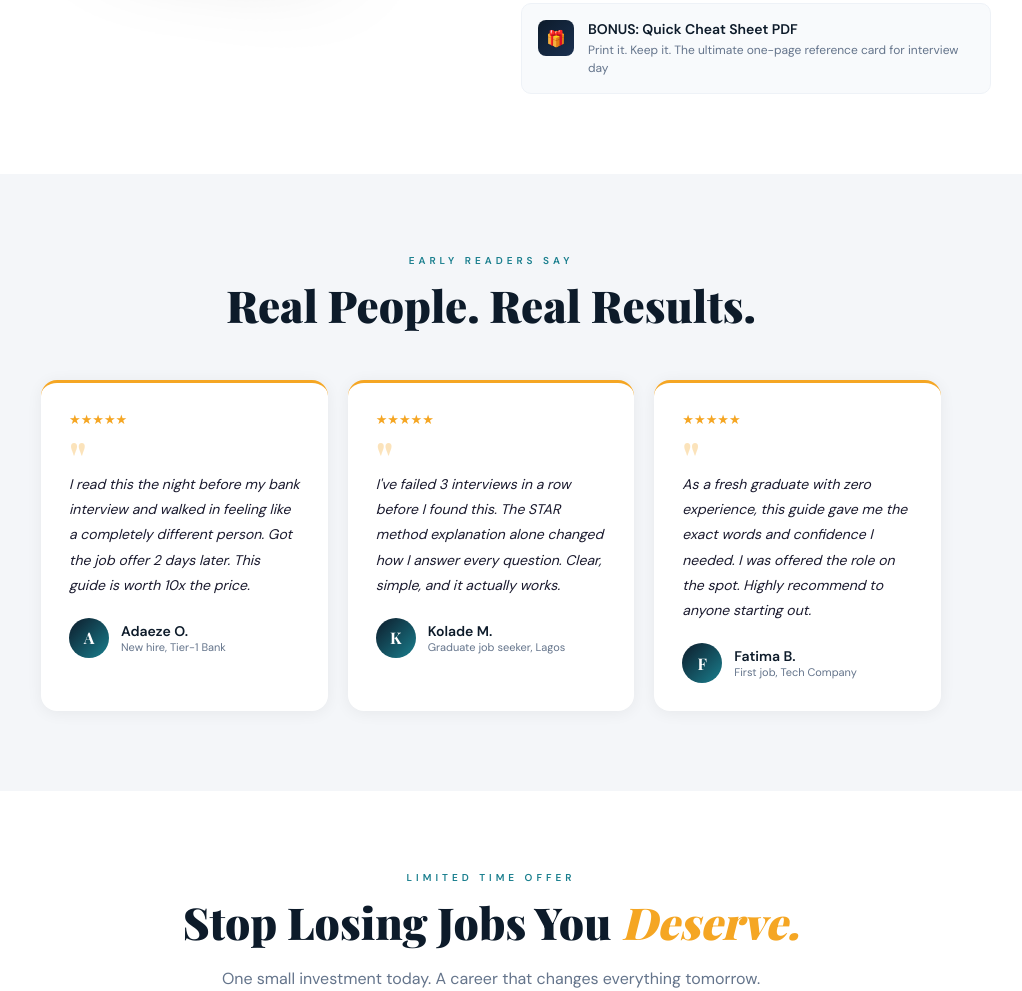
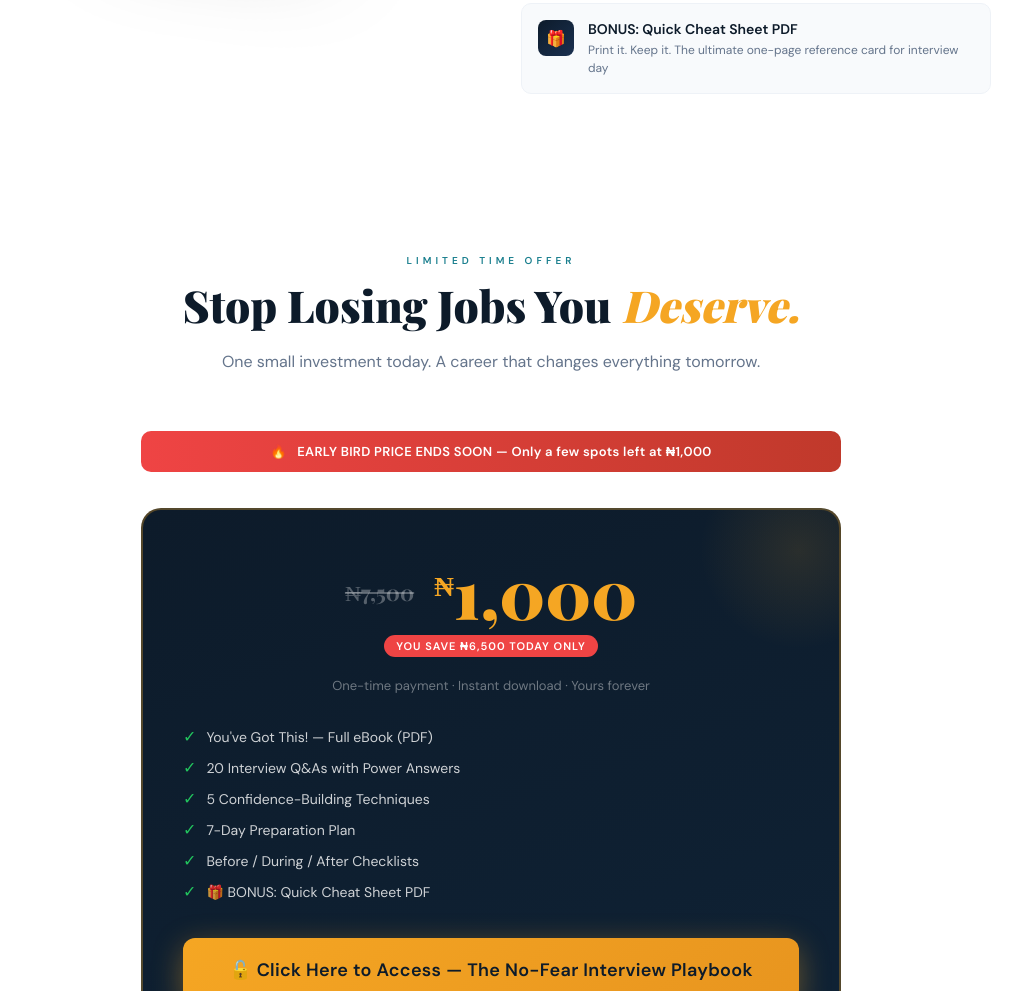
Before and after one commit to MTechconsult/Interview-Playbook-, a plain HTML site: page index.html in a window 1280 px wide. Shown: the part 3123-4114 px from the top of the page, without its empty margins (149-1171 px from the left). Drawn offline with nearby package versions, Linux system fonts and the light colour scheme; a web font is replaced by a local one.

Commit message:
Add files via upload

```diff
--- a/index.html
+++ b/index.html
@@ -688,70 +688,6 @@ nav {
 .feat-text h4 { font-size: 14px; font-weight: 600; color: var(--navy); margin-bottom: 3px; }
 .feat-text p { font-size: 12px; color: var(--muted); line-height: 1.5; }
 
-/* ── TESTIMONIALS ── */
-.social-proof {
-  background: #F4F6F9;
-  padding: 80px 5%;
-}
-
-.testimonial-grid {
-  max-width: 900px;
-  margin: 0 auto;
-  display: grid;
-  grid-template-columns: repeat(auto-fit, minmax(260px, 1fr));
-  gap: 20px;
-  margin-top: 48px;
-}
-
-.t-card {
-  background: white;
-  border-radius: 16px;
-  padding: 28px;
-  box-shadow: 0 2px 16px rgba(0,0,0,0.06);
-  border-top: 3px solid var(--gold);
-  position: relative;
-}
-
-.t-quote {
-  font-size: 48px;
-  color: var(--gold);
-  opacity: 0.3;
-  font-family: 'Playfair Display', serif;
-  line-height: 1;
-  margin-bottom: -10px;
-}
-
-.t-text {
-  font-size: 14px;
-  color: var(--text);
-  line-height: 1.8;
-  font-style: italic;
-  margin-bottom: 20px;
-}
-
-.t-author {
-  display: flex;
-  align-items: center;
-  gap: 12px;
-}
-
-.t-avatar {
-  width: 40px; height: 40px;
-  border-radius: 50%;
-  background: linear-gradient(135deg, var(--navy), var(--teal));
-  display: flex; align-items: center; justify-content: center;
-  font-size: 16px;
-  color: white;
-  font-weight: 700;
-  font-family: 'Playfair Display', serif;
-  flex-shrink: 0;
-}
-
-.t-name { font-size: 14px; font-weight: 600; color: var(--navy); }
-.t-role { font-size: 11px; color: var(--muted); }
-
-.stars { color: var(--gold); font-size: 13px; margin-bottom: 6px; }
-
 /* ── PRICING ── */
 .pricing {
   background: white;
@@ -1221,51 +1157,6 @@ footer .copy { font-size: 11px; color: rgba(255,255,255,0.2); }
   </div>
 </section>
 
-<!-- ── SOCIAL PROOF ── -->
-<section class="social-proof">
-  <div class="section-label reveal" style="text-align:center">Early Readers Say</div>
-  <h2 class="section-title reveal">Real People. Real Results.</h2>
-
-  <div class="testimonial-grid">
-    <div class="t-card reveal">
-      <div class="stars">★★★★★</div>
-      <div class="t-quote">"</div>
-      <p class="t-text">I read this the night before my bank interview and walked in feeling like a completely different person. Got the job offer 2 days later. This guide is worth 10x the price.</p>
-      <div class="t-author">
-        <div class="t-avatar">A</div>
-        <div>
-          <div class="t-name">Adaeze O.</div>
-          <div class="t-role">New hire, Tier-1 Bank</div>
-        </div>
-      </div>
-    </div>
-    <div class="t-card reveal">
-      <div class="stars">★★★★★</div>
-      <div class="t-quote">"</div>
-      <p class="t-text">I've failed 3 interviews in a row before I found this. The STAR method explanation alone changed how I answer every question. Clear, simple, and it actually works.</p>
-      <div class="t-author">
-        <div class="t-avatar">K</div>
-        <div>
-          <div class="t-name">Kolade M.</div>
-          <div class="t-role">Graduate job seeker, Lagos</div>
-        </div>
-      </div>
-    </div>
-    <div class="t-card reveal">
-      <div class="stars">★★★★★</div>
-      <div class="t-quote">"</div>
-      <p class="t-text">As a fresh graduate with zero experience, this guide gave me the exact words and confidence I needed. I was offered the role on the spot. Highly recommend to anyone starting out.</p>
-      <div class="t-author">
-        <div class="t-avatar">F</div>
-        <div>
-          <div class="t-name">Fatima B.</div>
-          <div class="t-role">First job, Tech Company</div>
-        </div>
-      </div>
-    </div>
-  </div>
-</section>
-
 <!-- ── PRICING ── -->
 <section class="pricing" id="pricing">
   <div class="pricing-inner">
```
